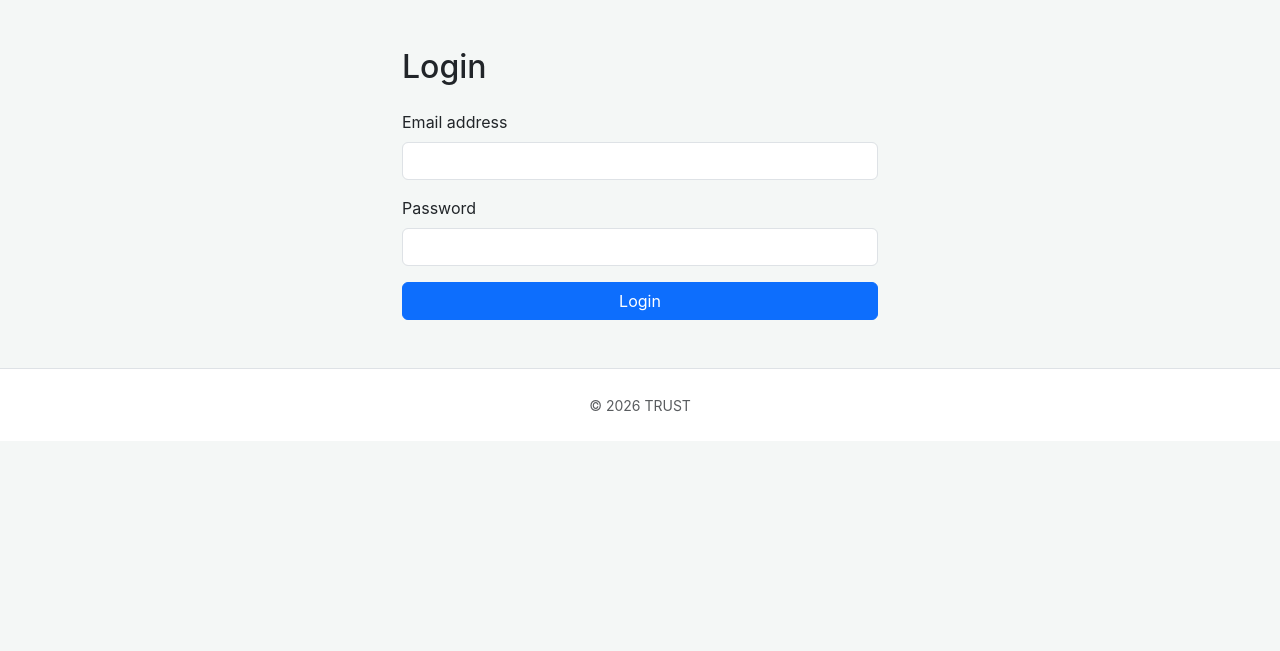
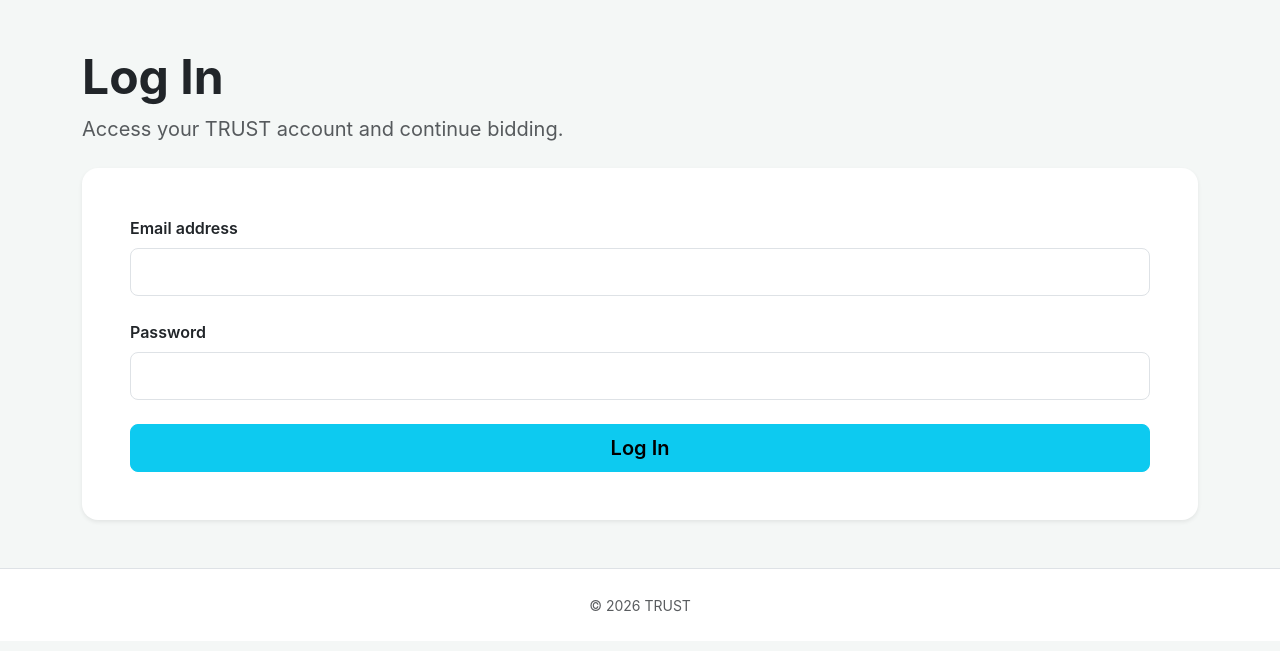
Before and after one commit to jorgemar723/-trust-auction-system, a Flask app: page /login in a window 1280 px wide. Shown: the part 56-707 px from the top of the page. Run offline with Flask 3, Linux system fonts and the light colour scheme.

Commit message:
PROJ-95 Implement login, registration, and session-based authentication

```diff
--- a/db/schema.sql
+++ b/db/schema.sql
@@ -15,7 +15,7 @@ Features:
 ===========================================================
 */
 
-CREATE TABLE users (
+CREATE TABLE IF NOT EXISTS users (
 
     /*
     user_id:
@@ -23,8 +23,7 @@ CREATE TABLE users (
     - SERIAL automatically generates incrementing IDs
     - Primary key ensures uniqueness
     */
-    user_id INTEGER PRIMARY KEY AUTOINCREMENT,
-
+    user_id SERIAL PRIMARY KEY,
 
     /*
     email:
@@ -35,7 +34,6 @@ CREATE TABLE users (
     */
     email TEXT NOT NULL UNIQUE,
 
-
     /*
     password_hash:
     - Stores the encrypted password
@@ -44,7 +42,6 @@ CREATE TABLE users (
     */
     password_hash TEXT NOT NULL,
 
-
     /*
     created_at:
     - Stores when the account was created
@@ -52,14 +49,12 @@ CREATE TABLE users (
     */
     created_at TIMESTAMP NOT NULL DEFAULT CURRENT_TIMESTAMP,
 
-
     /*
     updated_at:
     - Stores last time user data was updated
     - Initially same as created_at
     */
     updated_at TIMESTAMP NOT NULL DEFAULT CURRENT_TIMESTAMP,
-
 
     /*
     is_active:
--- a/flask_app.py
+++ b/flask_app.py
@@ -1,9 +1,10 @@
 from __future__ import annotations
 
+from db.run_sql_schema import run_sql_schema
 from db.PostgresDB import PostgresDB
 import bcrypt
 
-from flask import Flask, render_template, request, redirect, url_for, flash, jsonify
+from flask import Flask, render_template, request, redirect, url_for, flash, jsonify, session
 
 app = Flask(__name__)
 app.secret_key = "trust_secret_key"
@@ -78,7 +79,6 @@ def detail(auction_id):
     if not auction:
         return "Auction not found", 404
 
-    # Mock bid history for the table
     history = [
         {"user": "0x71C...a2E", "amount": "4.1 ETH", "time": "2 hours ago", "status": "Verified"},
         {"user": "0x32B...f11", "amount": "3.8 ETH", "time": "5 hours ago", "status": "Verified"},
@@ -88,7 +88,6 @@ def detail(auction_id):
     if request.method == "POST":
         new_bid = float(request.form.get("bid_amount", 0))
 
-        # Validation: Is the bid high enough?
         if new_bid > auction["current_bid"]:
             auction["current_bid"] = new_bid
             flash(f"Success! Your bid of {new_bid} ETH has been placed.", "success")
@@ -118,13 +117,8 @@ def toggle_watchlist(auction_id):
     return redirect(request.referrer or url_for("index"))
 
 
-# PROJ-38/39: Real Auction state endpoint
 @app.route("/api/state")
 def api_state():
-    """
-    Returns live auction state from the backend wiring:
-    Flask -> backend.mainauction -> backend.state -> Hardhat
-    """
     if get_state is None:
         return error_json(
             "BACKEND_IMPORT_FAILED",
@@ -147,6 +141,8 @@ def api_state():
             500,
         )
 
+
+# ================= REGISTER =================
 @app.route("/register", methods=["GET", "POST"])
 def register():
     if request.method == "POST":
@@ -163,6 +159,8 @@ def register():
         db.close()
 
         if result["success"]:
+            session["user_id"] = result["user_id"]
+            session["user_email"] = email
             flash("Account created successfully.", "success")
             return redirect(url_for("index"))
         else:
@@ -171,6 +169,8 @@ def register():
 
     return render_template("register.html")
 
+
+# ================= LOGIN =================
 @app.route("/login", methods=["GET", "POST"])
 def login():
     if request.method == "POST":
@@ -182,6 +182,7 @@ def login():
             return redirect(url_for("login"))
 
         db = PostgresDB()
+        db.connect()
         user = db.get_user_by_email(email)
         db.close()
 
@@ -192,6 +193,8 @@ def login():
         user_id, user_email, password_hash = user
 
         if bcrypt.checkpw(password.encode("utf-8"), password_hash.encode("utf-8")):
+            session["user_id"] = user_id
+            session["user_email"] = user_email
             flash("Login successful!", "success")
             return redirect(url_for("index"))
         else:
@@ -200,5 +203,16 @@ def login():
 
     return render_template("login.html")
 
+
+# ================= LOGOUT =================
+@app.route("/logout")
+def logout():
+    session.clear()
+    flash("Logged out successfully.", "info")
+    return redirect(url_for("index"))
+
+
+# ================= START APP =================
 if __name__ == "__main__":
+    run_sql_schema("db/schema.sql")
     app.run(port=8000, debug=True)
--- a/templates/base.html
+++ b/templates/base.html
@@ -4,6 +4,7 @@
     <meta charset="UTF-8">
     <meta name="viewport" content="width=device-width, initial-scale=1.0">
     <title>TRUST | Secure Blockchain Auctions</title>
+
     <link href="https://cdn.jsdelivr.net/npm/bootstrap@5.3.0/dist/css/bootstrap.min.css" rel="stylesheet">
     <link rel="stylesheet" href="{{ url_for('static', filename='css/style.css') }}">
 </head>
@@ -12,20 +13,48 @@
 <nav class="navbar navbar-expand-lg navbar-dark bg-dark sticky-top">
     <div class="container">
         <a class="navbar-brand fw-bold" href="/" style="letter-spacing: 1.5px; color: #00d4ff;">TRUST</a>
+
         <div class="collapse navbar-collapse" id="navbarNav">
             <ul class="navbar-nav ms-auto">
-                <li class="nav-item"><a class="nav-link" href="/">Marketplace</a></li>
-                <li class="nav-item"><a class="nav-link" href="#">Security</a></li>
-                <li class="nav-item"><a class="nav-link" href="/watchlist">Watchlist</a></li>
-                <li class="nav-item"><a class="nav-link" href="#">Search</a></li>
-
-                <li class="nav-item ms-lg-3">
-                    <a href="{{ url_for('login') }}" class="btn btn-outline-info btn-sm">Log in</a>
+                <li class="nav-item">
+                    <a class="nav-link" href="/">Marketplace</a>
                 </li>
 
-                <li class="nav-item ms-2">
-                    <a href="{{ url_for('register') }}" class="btn btn-info btn-sm">Register</a>
+                <li class="nav-item">
+                    <a class="nav-link" href="#">Security</a>
                 </li>
+
+                <li class="nav-item">
+                    <a class="nav-link" href="/watchlist">Watchlist</a>
+                </li>
+
+                <li class="nav-item">
+                    <a class="nav-link" href="#">Search</a>
+                </li>
+
+                {% if session.get("user_email") %}
+                    <li class="nav-item ms-lg-3">
+                        <span class="navbar-text text-light me-2">
+                            {{ session.get("user_email") }}
+                        </span>
+                    </li>
+                    <li class="nav-item ms-2">
+                        <a href="{{ url_for('logout') }}" class="btn btn-outline-warning btn-sm">
+                            Logout
+                        </a>
+                    </li>
+                {% else %}
+                    <li class="nav-item ms-lg-3">
+                        <a href="{{ url_for('login') }}" class="btn btn-outline-info btn-sm">
+                            Log in
+                        </a>
+                    </li>
+                    <li class="nav-item ms-2">
+                        <a href="{{ url_for('register') }}" class="btn btn-info btn-sm">
+                            Register
+                        </a>
+                    </li>
+                {% endif %}
             </ul>
         </div>
     </div>
@@ -46,7 +75,6 @@
     {% block content %}{% endblock %}
 </main>
 
-
 <footer class="text-center py-4 border-top mt-5 bg-white text-muted">
     <small>&copy; 2026 TRUST</small>
 </footer>
--- a/templates/login.html
+++ b/templates/login.html
@@ -1,33 +1,42 @@
 {% extends "base.html" %}
 
 {% block content %}
-<div class="container mt-5" style="max-width: 500px;">
-    <h2 class="mb-4">Login</h2>
+<section class="auth-section">
+    <div class="mb-4">
+        <h1 class="fw-bold display-5">Log In</h1>
+        <p class="text-muted fs-5">Access your TRUST account and continue bidding.</p>
+    </div>
 
+    <div class="card shadow-sm border-0 rounded-4 auth-card">
+        <div class="card-body p-4 p-md-5">
             <form method="POST" action="{{ url_for('login') }}">
-        <div class="mb-3">
-            <label for="email" class="form-label">Email address</label>
+                <div class="mb-4">
+                    <label for="email" class="form-label fw-semibold">Email address</label>
                     <input
                         type="email"
-                class="form-control"
+                        class="form-control form-control-lg rounded-3"
                         id="email"
                         name="email"
                         required
                     >
                 </div>
 
-        <div class="mb-3">
-            <label for="password" class="form-label">Password</label>
+                <div class="mb-4">
+                    <label for="password" class="form-label fw-semibold">Password</label>
                     <input
                         type="password"
-                class="form-control"
+                        class="form-control form-control-lg rounded-3"
                         id="password"
                         name="password"
                         required
                     >
                 </div>
 
-        <button type="submit" class="btn btn-primary w-100">Login</button>
+                <button type="submit" class="btn btn-info btn-lg w-100 rounded-3 fw-semibold">
+                    Log In
+                </button>
             </form>
         </div>
+    </div>
+</section>
 {% endblock %}
```
Also changed, not shown: db/PostgresDB.py (+6 -1 lines), templates/register.html (+18 -9 lines). Lines whose indentation alone changed are shown as unchanged.
